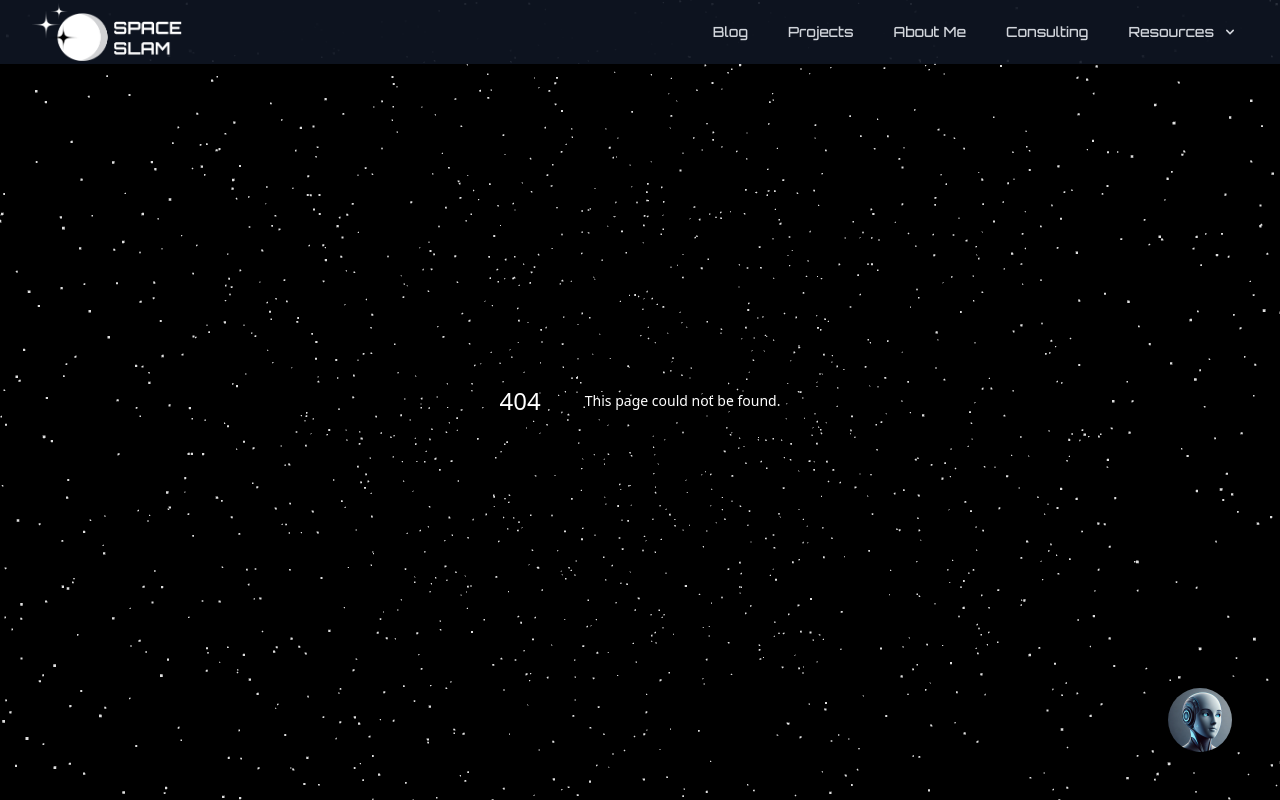
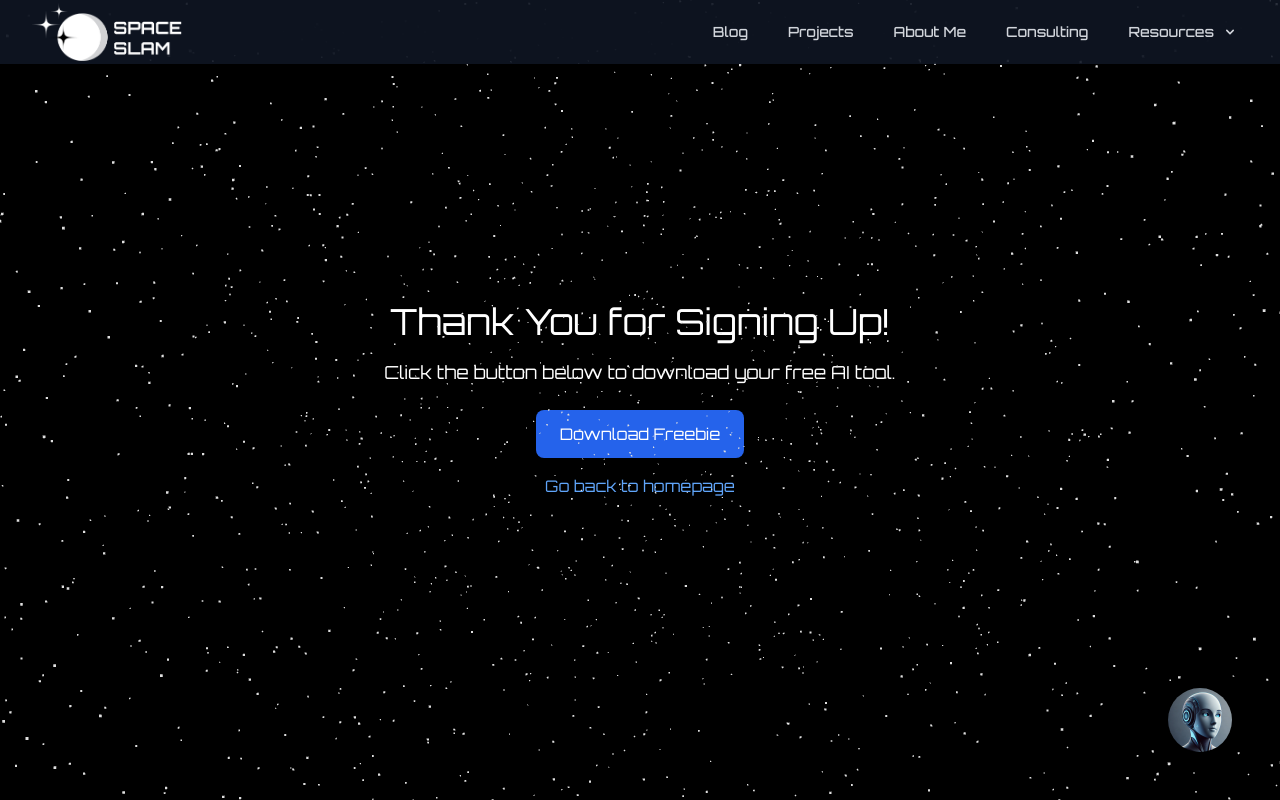
Before and after one commit to sofman65/my-website, a Next.js app: page /thankyou in a window 1280 px wide. Before the commit this address had no page. Shown: the top 800 px of the page. Built offline with nearby package versions, Linux system fonts and the light colour scheme.

Commit message:
Mailchimp set up comp and Thank you Page

```diff
--- /dev/null
+++ b/app/custom_components/MailchimpPopup.tsx
@@ -0,0 +1,19 @@
+"use client"; // This ensures the component is treated as a client component
+
+import { useEffect } from 'react';
+
+export default function MailchimpPopup() {
+  useEffect(() => {
+    const script = document.createElement('script');
+    script.src = "https://chimpstatic.com/mcjs-connected/js/users/159b3359b995e6f2594afe077/30de02070f11678116376bb95.js";
+    script.async = true;
+    document.body.appendChild(script);
+
+    return () => {
+      // Cleanup when component unmounts
+      document.body.removeChild(script);
+    };
+  }, []);
+
+  return null; // This component just injects the script, no UI to render
+}
--- /dev/null
+++ b/app/custom_components/ThankYou.tsx
@@ -0,0 +1,21 @@
+// pages/thank-you.tsx
+
+import Link from 'next/link';
+
+export default function ThankYou() {
+  return (
+    <div className="min-h-screen bg-black text-white flex flex-col justify-center items-center">
+      <h1 className="text-4xl mb-4">Thank You for Signing Up!</h1>
+      <p className="text-lg mb-6">Click the button below to download your free AI tool.</p>
+      <Link
+        href="https://spaceslam.io/download" // Link to your freebie
+        className="px-6 py-3 bg-blue-600 text-white rounded-lg"
+        target="_blank"
+        rel="noopener noreferrer"
+      >
+        Download Freebie
+      </Link>
+      <Link href="/" className="mt-4 text-blue-400 hover:underline">Go back to homepage</Link>
+    </div>
+  );
+}
--- a/app/layout.tsx
+++ b/app/layout.tsx
@@ -7,7 +7,7 @@ import Chatbot from "./custom_components/Chatbot";
 import { orbitron } from "@/lib/fonts";
 import { ReactNode } from 'react';
 import SharedCanvas from "./custom_components/SharedCanvas";
-
+import MailchimpPopup from "./custom_components/MailchimpPopup";
 
 
 export const metadata = {
@@ -37,7 +37,7 @@ export default function RootLayout({ children }: { children: ReactNode }) {
 
         </div>
         <Chatbot />
-
+        <MailchimpPopup />
 
       </body>
     </html>
--- /dev/null
+++ b/app/thankyou/page.tsx
@@ -0,0 +1,5 @@
+import ThankYou from "@/app/custom_components/ThankYou";
+
+export default function ThankYouPage() {
+  return <ThankYou />;
+}
```
